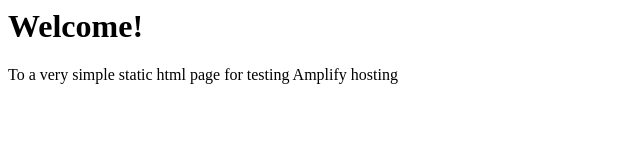
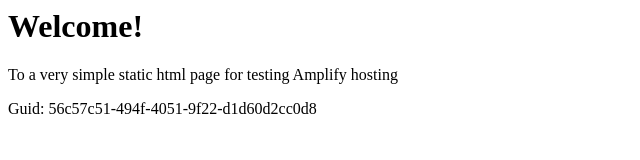
Before and after one commit to aws-aemilia-kix/Github-PR-Commit-Integration-Test-DoNotTouch-Gith-P5X5MO5I-v1-preprod-ap-northeast-3, a website: page src/index.html in a window 1280 px wide. Shown: the whole page, without its empty margins (0-640 px from the left). Drawn offline with Linux system fonts and the light colour scheme.

Commit message:
commit from integ tests

```diff
--- a/src/index.html
+++ b/src/index.html
@@ -1,3 +1,5 @@
+
+
 <html lang="en">
 
 <head>
@@ -10,6 +12,6 @@
 <body>
     <h1>Welcome!</h1>
     <p>To a very simple static html page for testing Amplify hosting</p>
-</body>
+    <p>Guid: 56c57c51-494f-4051-9f22-d1d60d2cc0d8</p></body>
 
 </html>
```
